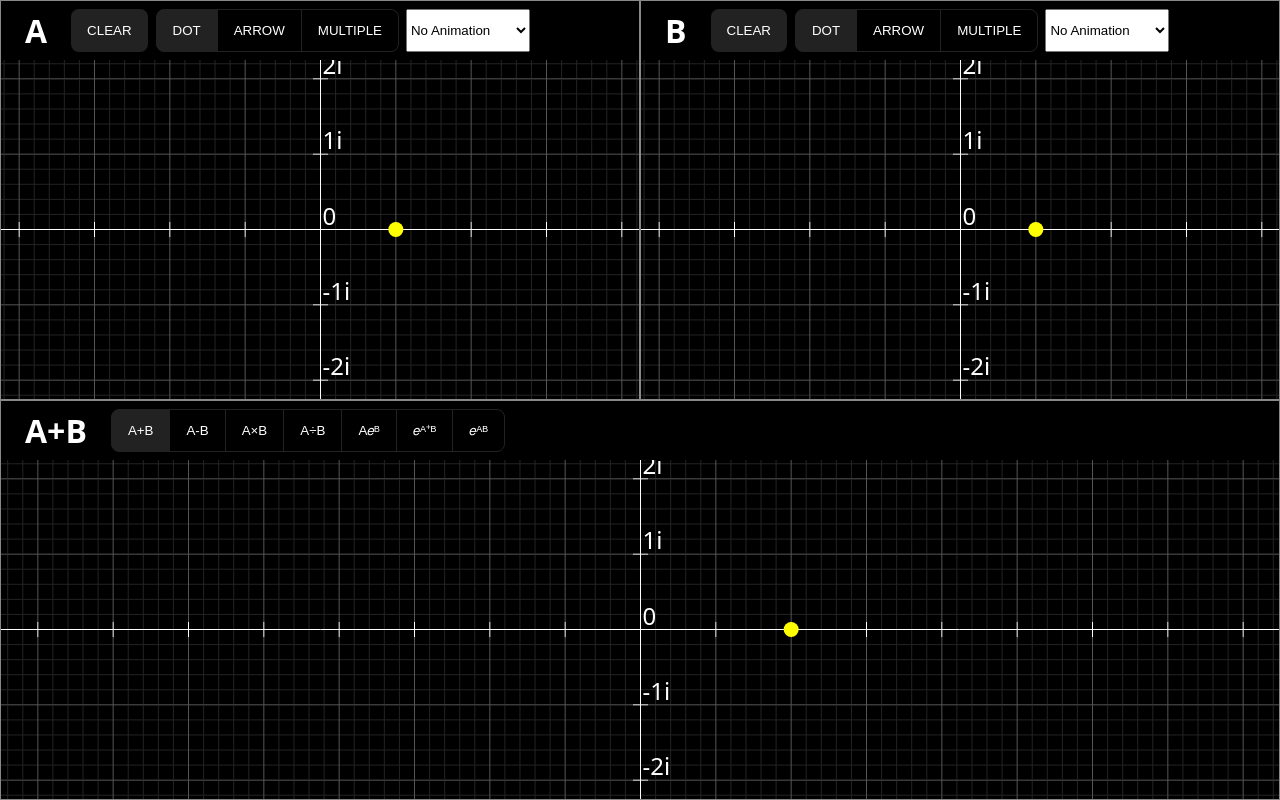
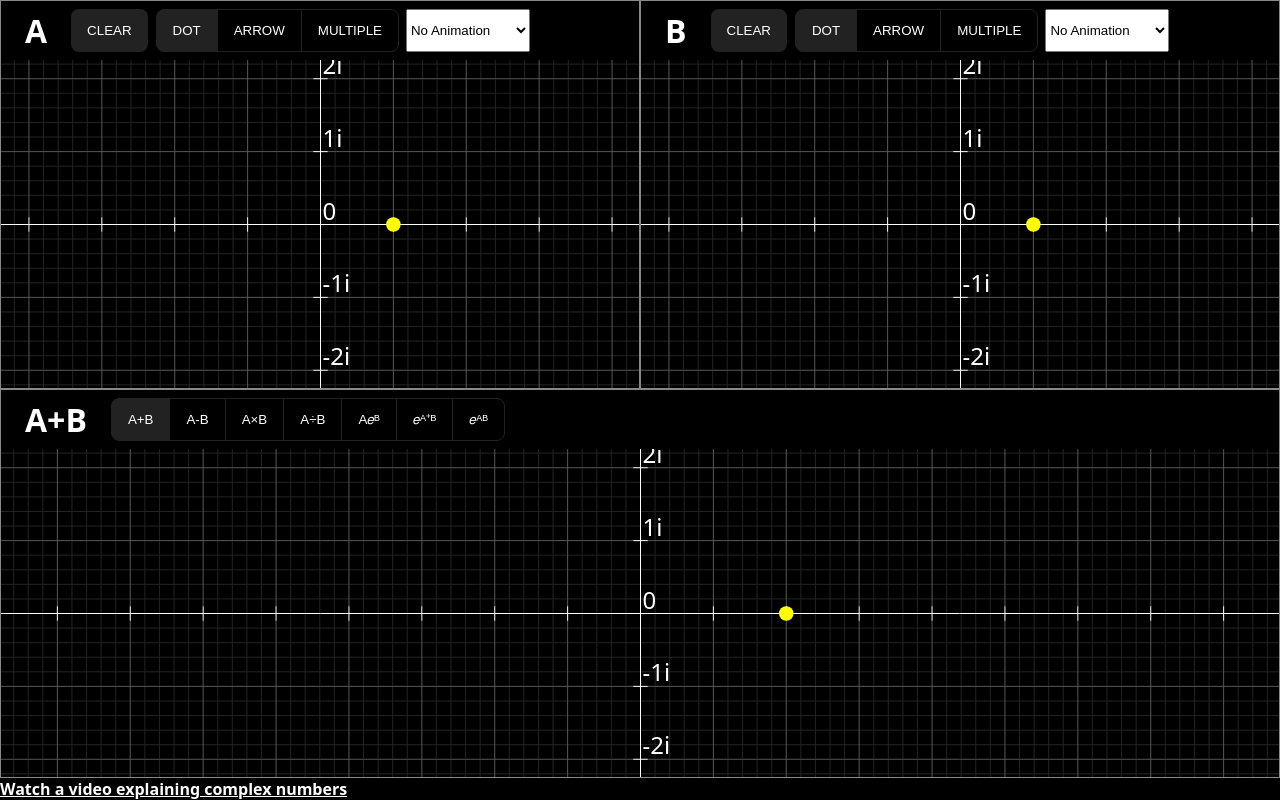
Before and after one commit to someguynamedjosh/complex-toy, a Vue app: page / in a window 1280 px wide. Built offline with nearby package versions, Linux system fonts and the light colour scheme.

Commit message:
Promote myself

```diff
--- a/src/TheMainPart.vue
+++ b/src/TheMainPart.vue
@@ -3,6 +3,7 @@
     <value-editor id="a" title="A" v-model="a" />
     <value-editor id="b" title="B" v-model="b" />
     <result-editor id="result" title="Result" :a="a" :b="b" />
+    <a href="https://youtu.be/lFT2hwsCMls" id="vid-link">Watch a video explaining complex numbers</a>
   </div>
 </template>
 
@@ -35,26 +36,30 @@ export default defineComponent({
   height: 100%;
   display: grid;
   grid-template-columns: 1fr;
-  grid-template-rows: 1fr 1fr 1fr;
+  grid-template-rows: 1fr 1fr 1fr auto;
   grid-template-areas:
     "a"
     "b"
-    "result";
+    "result"
+    "vid-link";
 }
 @media (min-aspect-ratio: 4/4) {
   #the-main-part {
     grid-template-columns: 1fr 1fr;
-    grid-template-rows: 1fr 1fr;
+    grid-template-rows: 1fr 1fr auto;
     grid-template-areas:
       "a      b"
-      "result result";
+      "result result"
+      "vid-link vid-link";
   }
 }
 @media (min-aspect-ratio: 8/4) {
   #the-main-part {
     grid-template-columns: 1fr 1fr 1fr;
-    grid-template-rows: 1fr;
-    grid-template-areas: "a b result";
+    grid-template-rows: 1fr auto;
+    grid-template-areas:
+      "a b result"
+      "vid-link vid-link vid-link";
   }
 }
 #a {
@@ -66,4 +71,10 @@ export default defineComponent({
 #result {
   grid-area: result;
 }
+#vid-link {
+  grid-area: vid-link;
+  text-decoration: underline;
+  font-weight: bold;
+  color: white;
+}
 </style>
```
